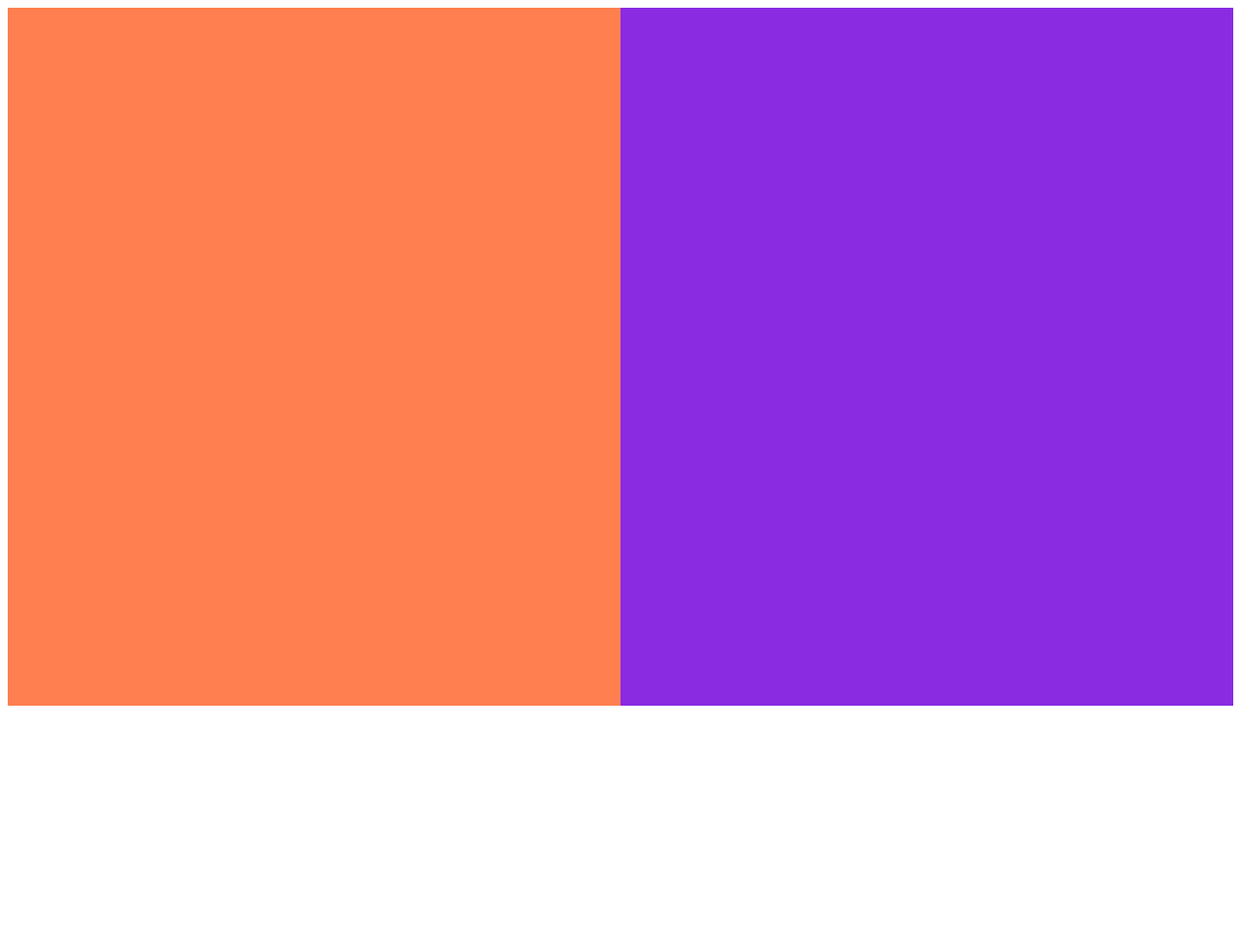
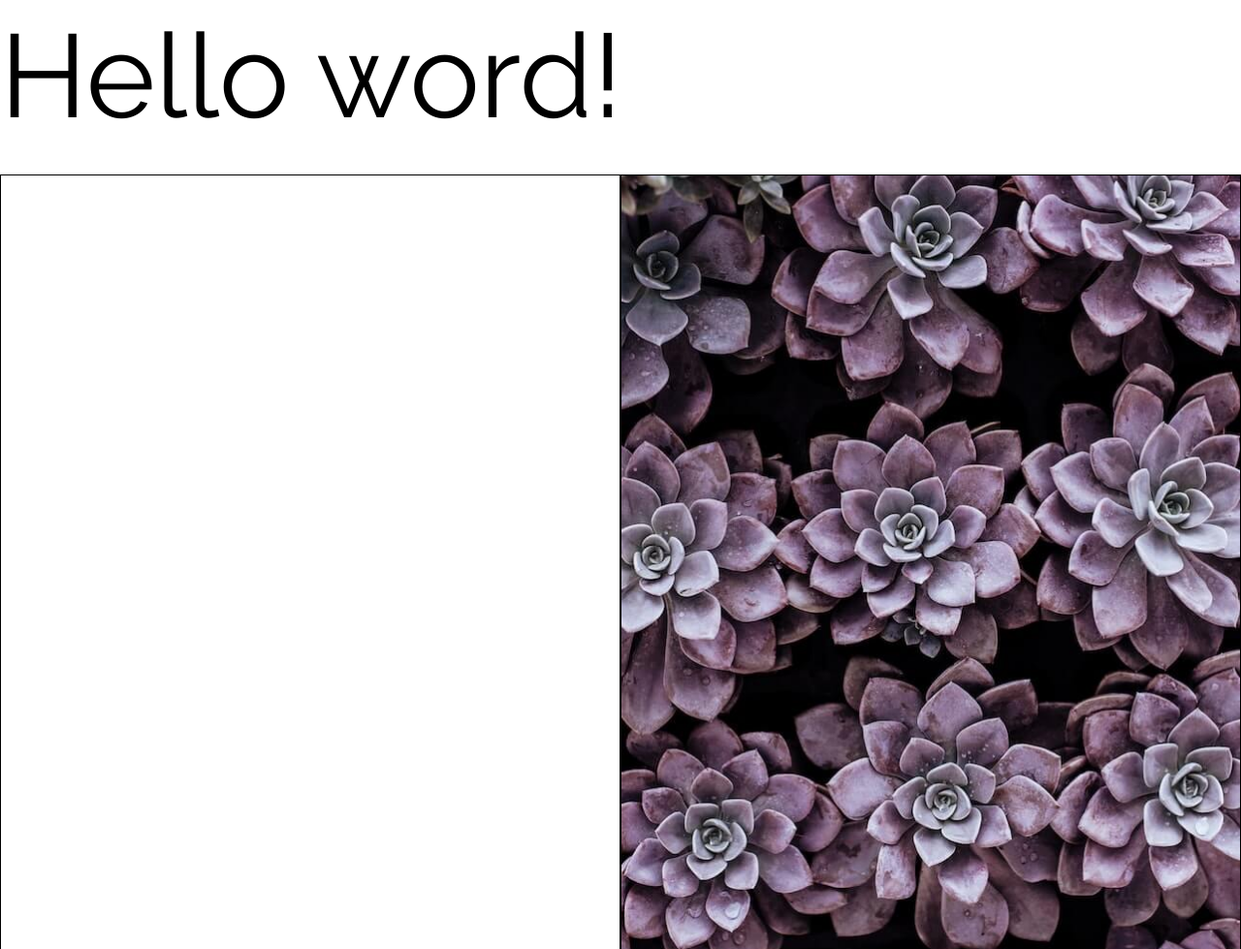
Before and after one commit to Elikala/Split-fold-Design-for-blog, a plain HTML site: page index.html in a window 1280 px wide. Shown: the whole page at 97% size. Before the commit the page ends 800 px from the top, so only its background shows below. Drawn offline with Linux system fonts and the light colour scheme.

Commit message:
Image, CSS, Typo

```diff
--- a/css/style.css
+++ b/css/style.css
@@ -1,4 +1,124 @@
-.hero {
+/* CSS RESET */
+/* Box sizing rules */
+*,
+*::before,
+*::after {
+  box-sizing: border-box;
+}
+
+/* Remove default margin */
+body,
+h1,
+h2,
+h3,
+h4,
+p,
+figure,
+blockquote,
+dl,
+dd {
+  margin: 0;
+}
+
+/* Remove list styles on ul, ol elements with a list role, which suggests default styling will be removed */
+ul[role='list'],
+ol[role='list'] {
+  list-style: none;
+}
+
+/* Set core root defaults */
+html:focus-within {
+  scroll-behavior: smooth;
+}
+
+/* Set core body defaults */
+body {
+  min-height: 100vh;
+  text-rendering: optimizeSpeed;
+  line-height: 1.5;
+}
+
+/* A elements that don't have a class get default styles */
+a:not([class]) {
+  text-decoration-skip-ink: auto;
+}
+
+/* Make images easier to work with */
+img,
+picture {
+  max-width: 100%;
+  display: block;
+}
+
+/* Inherit fonts for inputs and buttons */
+input,
+button,
+textarea,
+select {
+  font: inherit;
+}
+
+/* Remove all animations, transitions and smooth scroll for people that prefer not to see them */
+@media (prefers-reduced-motion: reduce) {
+  html:focus-within {
+   scroll-behavior: auto;
+  }
+
+  *,
+  *::before,
+  *::after {
+    animation-duration: 0.01ms !important;
+    animation-iteration-count: 1 !important;
+    transition-duration: 0.01ms !important;
+    scroll-behavior: auto !important;
+  }
+}
+
+/* END CSS RESET */
+
+
+/* Typhography */
+
+html {font-size: 100%;} /*16px*/
+
+body {
+  background: white;
+  font-family: 'Cabin', sans-serif;
+  font-weight: 400;
+  line-height: 1.75;
+  color: #000000;
+}
+
+p {margin-bottom: 1rem;}
+
+h1, h2, h3, h4, h5 {
+  margin: 3rem 0 1.38rem;
+  font-family: 'Raleway', sans-serif;
+  font-weight: 400;
+  line-height: 1.3;
+}
+
+h1 {
+  margin-top: 0;
+  font-size: 7.594rem;
+}
+
+h2 {font-size: 5.063rem;}
+
+h3 {font-size: 3.375rem;}
+
+h4 {font-size: 2.25rem;}
+
+h5 {font-size: 1.5rem;}
+
+small, .text_small {font-size: 0.667rem;}
+
+/* END Typhography */
+
+
+/* GLOBAL STYLES*/
+
+.split-gid {
     display: grid;
     grid-template-columns: repeat(2, 1fr);
     grid-template-rows: 1fr;
@@ -6,14 +126,25 @@
     grid-row-gap: 0px;
     }
 
-    .hero > div {
-        min-height: 90vh;
+
+
+/* END GLOBAL STYLES*/
+
+/* MAIN STYLES */
+.hero > .col {
+    min-height: 100vh;
+
     }
 
-.col-1 {
-    background-color: coral;
+.col {
+    border: 1px solid black;
+    }
+
+.hero-bg {
+    background-image: url(../assets/Plants.jpg);
+
+    background-size: cover;
+    background-repeat: no-repeat;
+    background-position: center;
 }
-
-.col-2 {
-    background-color: blueviolet;
-}
+/* END MAIN STYLES */
--- a/index.html
+++ b/index.html
@@ -5,12 +5,14 @@
     <meta http-equiv="x-UA-Compatible" content="IE=edge">
     <title> Split fold Design</title>
     <link rel="stylesheet" href="css/style.css">
+    <link rel="preconnect" href="https://fonts.googleapis.com"><link rel="preconnect" href="https://fonts.gstatic.com" crossorigin><link href="https://fonts.googleapis.com/css2?family=Cabin:wght@400;500;600;700&family=Raleway:wght@100;200;300;400;500;600;700;800;900&display=swap" rel="stylesheet">
 </head>
 <body>
-    <section class="hero">
-        <div class="col-1">
+    <h1>Hello word!</h1>
+    <section class="hero split-gid">
+        <div class="col">
         </div>
-        <div class="col-2">
+        <div class="col hero-bg">
         </div>
     </section>
     </body>
```
Also changed, not shown: assets/Plants.jpg (added).
